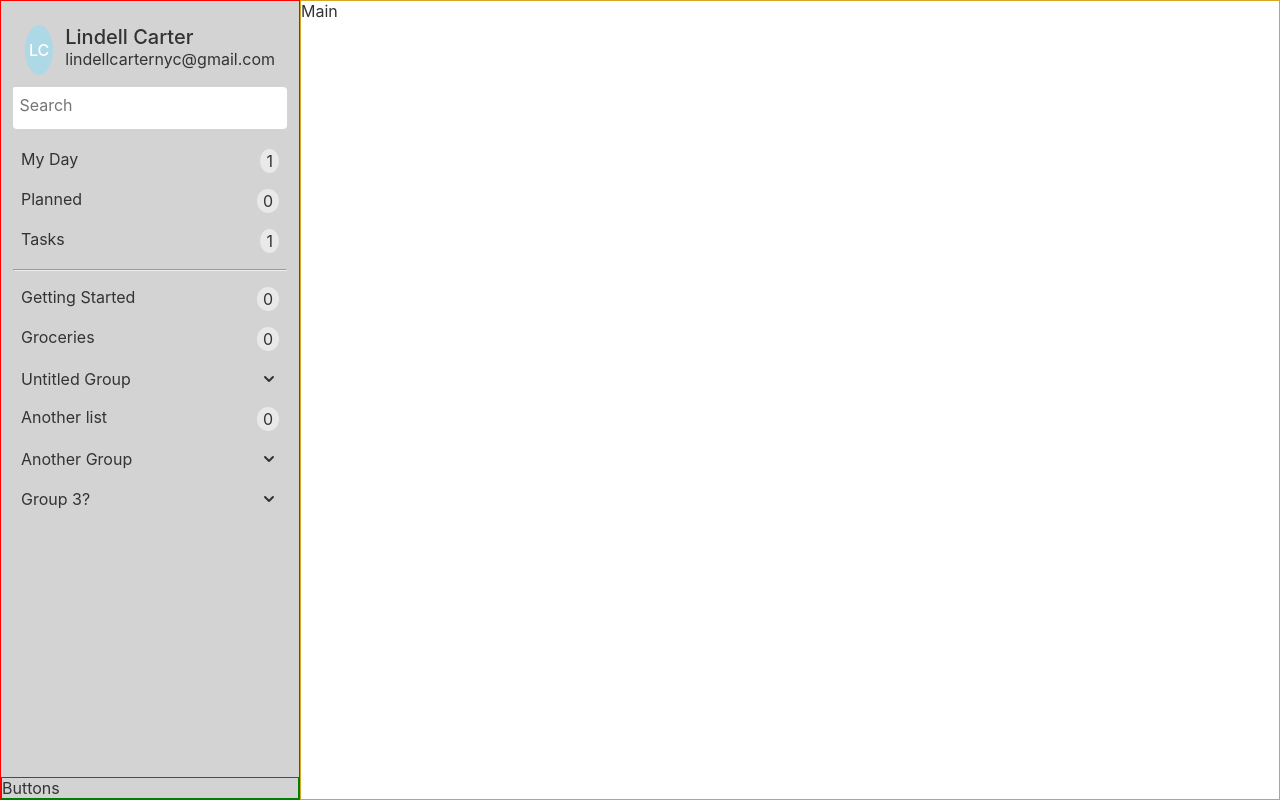
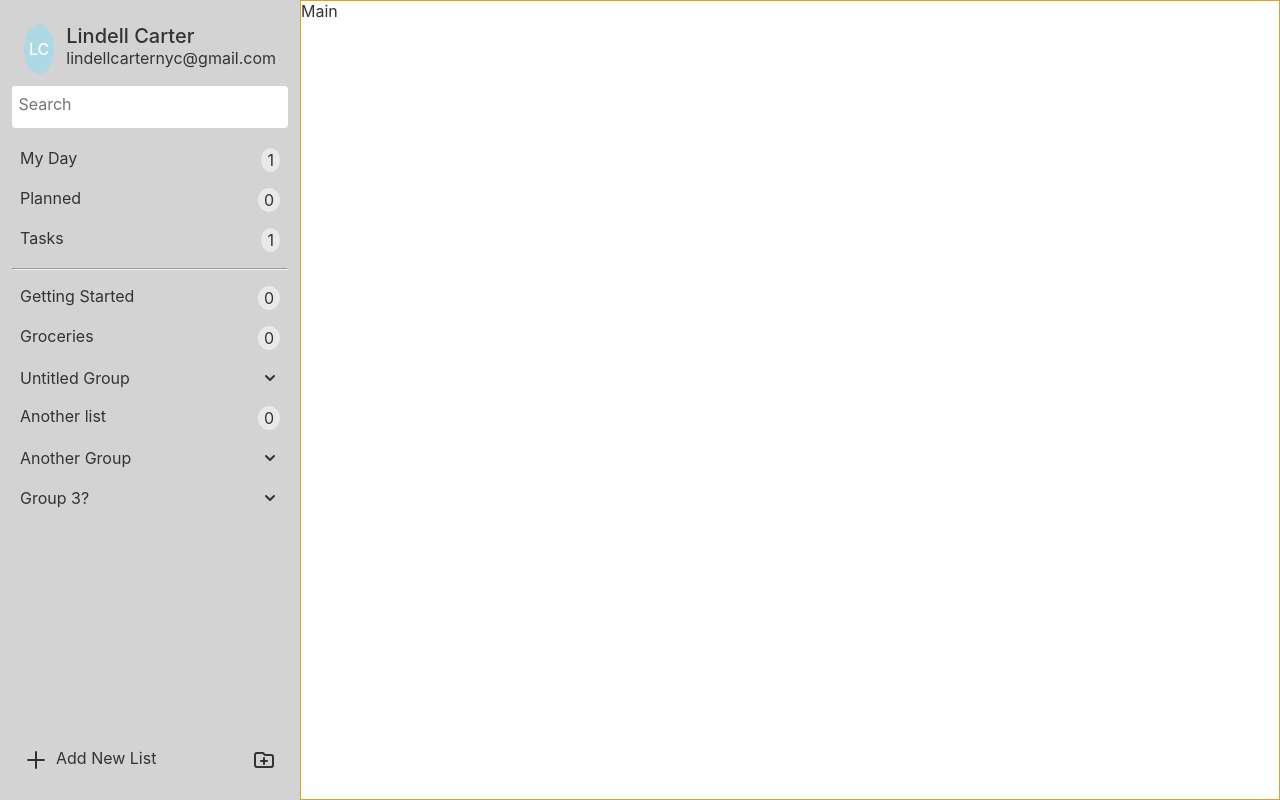
Before and after one commit to lindellcarternyc/svelte-todo, a Svelte app: page / in a window 1280 px wide. Built offline with nearby package versions, Linux system fonts and the light colour scheme.

Commit message:
adds buttons to sidebar

```diff
--- a/src/components/Sidebar/Sidebar.svelte
+++ b/src/components/Sidebar/Sidebar.svelte
@@ -19,13 +19,21 @@ const user = {
   <Search searchTerm={searchTerm} handleInput={handleInput}/>
   <GroupList />
   <div class="buttons">
-    Buttons
+    <button class="new-list">
+      <svg xmlns="http://www.w3.org/2000/svg" class="h-6 w-6" fill="none" viewBox="0 0 24 24" stroke="currentColor" stroke-width="2">
+        <path stroke-linecap="round" stroke-linejoin="round" d="M12 4v16m8-8H4" />
+      </svg>
+      Add New List</button>
+    <button class="new-group">
+      <svg xmlns="http://www.w3.org/2000/svg" fill="none" viewBox="0 0 24 24" stroke="currentColor" stroke-width="2">
+        <path stroke-linecap="round" stroke-linejoin="round" d="M9 13h6m-3-3v6m-9 1V7a2 2 0 012-2h6l2 2h6a2 2 0 012 2v8a2 2 0 01-2 2H5a2 2 0 01-2-2z" />
+      </svg>
+    </button>
   </div>
 </div>
 
 <style>
 .sidebar {
-  border: 1px solid red;
   width: 300px;
   display: none;
   height: 100vh;
@@ -37,10 +45,41 @@ const user = {
 
 .buttons {
   position: absolute;
-  border: 1px solid green;
+  background-color: lightgray;
+  padding: 0.75rem;
   width: 100%;
   bottom: 0;
   left: 0;
+  display: flex;
+  justify-content: space-between;
+}
+
+button {
+  border-radius: 0.25rem;
+  padding: 0.5rem 0.75rem;
+  display: flex;
+  outline: none;
+  border: none;
+  background-color: transparent;
+}
+
+button:hover {
+  background-color: rgba(255, 255, 255, 0.5);
+}
+
+.new-list {
+  display: flex;
+}
+
+.new-list svg {
+  width: 24px;
+  height: 24px;
+  margin-right: 0.5rem;
+}
+
+.new-group svg {
+  width: 24px;
+  height: 24px;
 }
 
 @media (min-width: 900px) {
```
